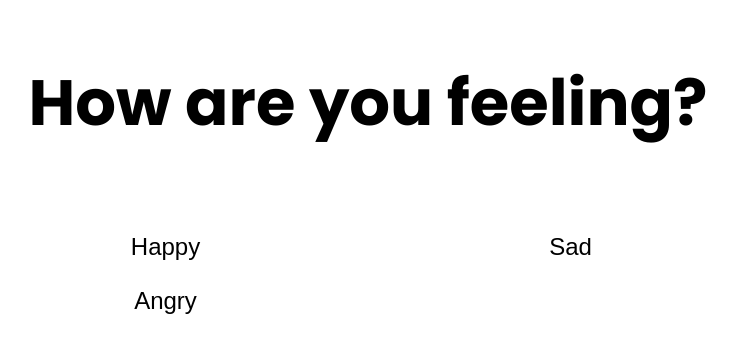
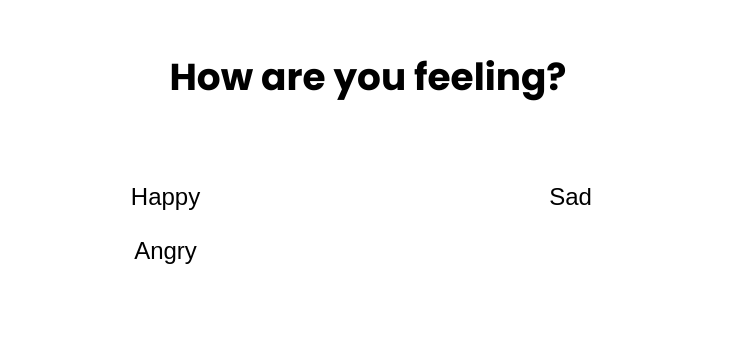
Before and after one commit to zackhanni/how-are-you-feeling, a Next.js app: page / in a window 1280 px wide. Shown: the part 148-500 px from the top of the page, without its empty margins (272-1009 px from the left). Built offline with nearby package versions, Linux system fonts and the light colour scheme.

Commit message:
change h1 to a smaller heading

```diff
--- a/src/components/FeelingQuestion.tsx
+++ b/src/components/FeelingQuestion.tsx
@@ -1,5 +1,5 @@
 const FeelingQuestion = ({ question }) => {
-  return <h1>{question}</h1>;
+  return <h3>{question}</h3>;
 };
 
 export default FeelingQuestion;
```
